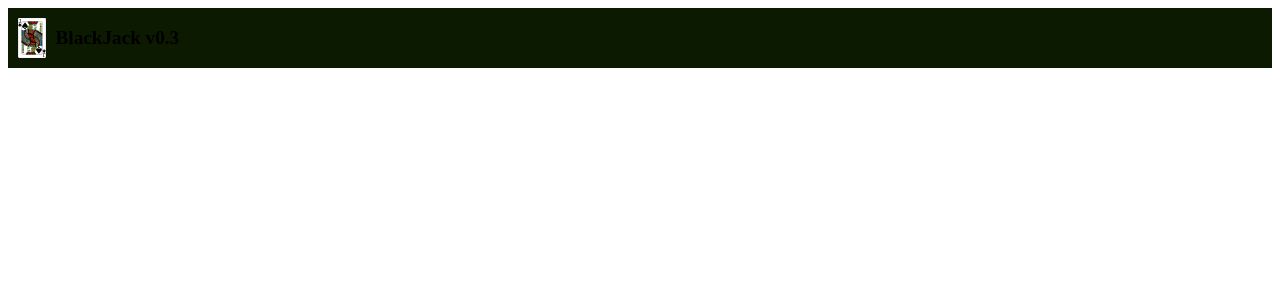
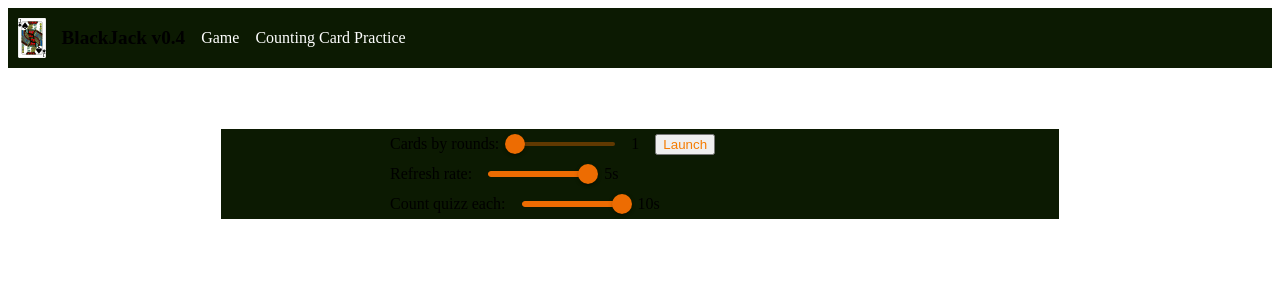
Before and after one commit to alchekroun/blackjack, a React (Vite) app: page /practice in a window 1280 px wide. Shown: the top 300 px of the page. Built offline with nearby package versions, Linux system fonts and the light colour scheme; the HTML template or start-up script is replaced by a standard one.

Commit message:
Add practice page

```diff
--- a/src/components/ConfirmationDialog.jsx
+++ b/src/components/ConfirmationDialog.jsx
@@ -18,8 +18,8 @@ const ConfirmationDialog = ({ confiramtionMessage, showConfirmationDialog, setSh
                 </DialogContentText>
             </DialogContent>
             <DialogActions>
-                <button onClick={() => handleClose(true)}>Yes</button>
-                <button onClick={() => handleClose(false)}>No</button>
+                <button className="action-button" onClick={() => handleClose(true)}>Yes</button>
+                <button className="action-button" onClick={() => handleClose(false)}>No</button>
             </DialogActions>
         </Dialog>
     )
--- a/src/components/Hand.jsx
+++ b/src/components/Hand.jsx
@@ -5,7 +5,7 @@ import { Deck } from "../lib/Deck";
 
 import '../styles/details.css'
 
-const Hand = ({ name, gameCards, activeHand = true }) => {
+const Hand = ({ name, gameCards, activeHand = true, displayScore = true }) => {
     const [handCards, setHandCards] = useState([]);
     const [score, setScore] = useState(0);
 
@@ -18,7 +18,7 @@ const Hand = ({ name, gameCards, activeHand = true }) => {
     return (
         <Box>
             <h3 style={{ color: activeHand ? '#FFF' : '#0c1a02' }}>{name}</h3>
-            <p>Score : {score}</p>
+            {displayScore ? <p>Score : {score}</p> : null}
             <Box sx={{
                 display: 'flex',
                 justifyContent: 'center'
--- a/src/components/Header.jsx
+++ b/src/components/Header.jsx
@@ -1,10 +1,15 @@
-import { AppBar, Box, IconButton, Typography } from "@mui/material";
+import '../styles/header.css'
+import { Stack } from '@mui/material'
 
 const Header = () => {
     return (
         <header>
-            <img src="/svg-cards/jack_of_spades2.svg" alt="Logo" />
-            <span>BlackJack v0.3</span>
+            <Stack direction='row' spacing={2} alignItems={"center"} justifyItems={"flex-start"}>
+                <img src="/svg-cards/jack_of_spades2.svg" alt="Logo" />
+                <span>BlackJack v0.4</span>
+                <a href='/'>Game</a>
+                <a href='/practice'>Counting Card Practice</a>
+            </Stack>
         </header>
     )
 }
--- /dev/null
+++ b/src/components/PracticeSetup.jsx
@@ -0,0 +1,90 @@
+import { Box, Stack, Slider } from "@mui/material";
+
+const PracticeSetup = ({ cardsToDisplay, setCardsToDisplay: setCardsToDisplay, gameLive, setGameLive, refreshRateCards, setRefreshRateCards, timerQuizz, setTimerQuizz }) => {
+    return (
+        <Stack className="playerActions">
+            <Box sx={{
+                display: 'flex',
+                alignItems: 'center',
+                justifyContent: 'center'
+            }}>
+                {
+                    gameLive ?
+                        <button className="action-button" onClick={() => setGameLive(false)}>
+                            Stop
+                        </button>
+                        :
+                        <Stack spacing={2} direction="row" alignItems="center" sx={{ width: 500 }}>
+                            <span>Cards by rounds:</span>
+                            <Slider
+                                step={1}
+                                onChange={(e) => setCardsToDisplay(e.target.value)}
+                                max={5}
+                                min={1}
+                                color="warning"
+                                sx={{ width: 100 }}
+                                defaultValue={cardsToDisplay}
+                            />
+                            <span>{cardsToDisplay}</span>
+                            <button className="action-button" onClick={() => setGameLive(true)}>
+                                Launch
+                            </button>
+                        </Stack>
+
+                }
+            </Box>
+            <Box sx={{
+                display: 'flex',
+                alignItems: 'center',
+                justifyContent: 'center'
+            }}>
+                {
+                    gameLive ?
+                        null
+                        :
+                        <Stack spacing={2} direction="row" alignItems="center" sx={{ width: 500 }}>
+                            <span>Refresh rate:</span>
+                            <Slider
+                                step={1}
+                                onChange={(e) => setRefreshRateCards(e.target.value * 1000)}
+                                max={10}
+                                min={1}
+                                color="warning"
+                                sx={{ width: 100 }}
+                                defaultValue={refreshRateCards}
+                            />
+                            <span>{refreshRateCards / 1000}s</span>
+                        </Stack>
+
+                }
+            </Box>
+            <Box sx={{
+                display: 'flex',
+                alignItems: 'center',
+                justifyContent: 'center'
+            }}>
+                {
+                    gameLive ?
+                        null
+                        :
+                        <Stack spacing={2} direction="row" alignItems="center" sx={{ width: 500 }}>
+                            <span>Count quizz each:</span>
+                            <Slider
+                                step={1}
+                                onChange={(e) => setTimerQuizz(e.target.value * 1000)}
+                                max={10}
+                                min={1}
+                                color="warning"
+                                sx={{ width: 100 }}
+                                defaultValue={timerQuizz}
+                            />
+                            <span>{timerQuizz / 1000}s</span>
+                        </Stack>
+
+                }
+            </Box>
+        </Stack>
+    )
+}
+
+export default PracticeSetup;
--- a/src/components/Statistics.jsx
+++ b/src/components/Statistics.jsx
@@ -29,7 +29,7 @@ const Statistics = ({ deck, dealerHand, playerHand }) => {
             <p>P_player(10) : {(getTenPlayerProba * 100).toFixed(2)} %</p>
             <p>P_dealer(10) : {(getTenDealerProba * 100).toFixed(2)} %</p>
             <p>Cards Left : {deck.shoe.length} - Cards Drawns : {deck.trash.length}</p>
-            <button>
+            <button className="action-button">
                 <img src="/settings_orange.svg" alt="logo-settings" width={25} height={25} />
             </button>
         </Box>
--- a/src/pages/BlackJackPage.jsx
+++ b/src/pages/BlackJackPage.jsx
@@ -1,7 +1,6 @@
 import { useEffect, useState } from 'react'
 import Cookie from 'universal-cookie'
 import '../styles/App.css'
-
 import { Deck, Card } from '../lib/Deck';
 import PlayerActions from '../components/PlayerActions'
 import PlayerInfos from '../components/PlayerInfos'
--- a/src/pages/PracticePage.jsx
+++ b/src/pages/PracticePage.jsx
@@ -1,5 +1,57 @@
+import { Grid } from "@mui/material";
+import PracticeSetup from "../components/PracticeSetup";
+import { useEffect, useState } from "react";
+import { Deck, Card } from '../lib/Deck';
+import Hand from "../components/Hand";
+
+
 const PracticePage = () => {
 
+    const [deck, setDeck] = useState(new Deck(4));
+    const [gameLive, setGameLive] = useState(false);
+    const [cardsToDisplay, setCardsToDisplay] = useState(1);
+    const [timerQuizz, setTimerQuizz] = useState(10000); // 10s by default
+    const [refreshRateCards, setRefreshRateCards] = useState(5000); // 5s by default
+    const [handDrawn, setHandDrawn] = useState([]);
+    const [intervalId, setIntervalId] = useState();
+
+    const nextRound = () => {
+        if (gameLive) {
+            let tmpCards = [];
+            for (let i = 0; i < cardsToDisplay; i++) {
+                tmpCards.push(deck.draw());
+            }
+            setHandDrawn(tmpCards);
+        }
+    }
+
+    useEffect(() => {
+        if (gameLive) {
+            nextRound();
+            const id = setInterval(nextRound, refreshRateCards);
+            setIntervalId(id);
+        } else {
+            setHandDrawn([]);
+            clearInterval(intervalId);
+        }
+    }, [gameLive]);
+
+    return (
+        <div>
+            <Grid container>
+                <Grid item xs={12}>
+                    <Hand name={gameLive ? "Live" : "Press Start to Launch"} gameCards={handDrawn} displayScore={false} />
+                </Grid>
+                <Grid item xs={12} md={2}>
+                </Grid>
+                <Grid item xs={12} md={8}>
+                    <PracticeSetup cardsToDisplay={cardsToDisplay} setCardsToDisplay={setCardsToDisplay} gameLive={gameLive} setGameLive={setGameLive} refreshRateCards={refreshRateCards} setRefreshRateCards={setRefreshRateCards} timerQuizz={timerQuizz} setTimerQuizz={setTimerQuizz} />
+                </Grid>
+                <Grid item xs={12} md={2}>
+                </Grid>
+            </Grid>
+        </div>
+    )
 }
 
 export default PracticePage;
--- /dev/null
+++ b/src/styles/header.css
@@ -0,0 +1,11 @@
+header a {
+    font-size: 1em;
+    font-weight: 500;
+    font-family: inherit;
+    color: #fff;
+    text-decoration: inherit;
+}
+
+header a:hover {
+    color: #f57c00;
+}
--- a/src/styles/index.css
+++ b/src/styles/index.css
@@ -18,21 +18,11 @@ body {
   margin: 0 auto;
 }
 
-a {
-  font-weight: 500;
-  color: #646cff;
-  text-decoration: inherit;
-}
-
-a:hover {
-  color: #535bf2;
-}
-
 h1 {
   font-size: 3.2em;
 }
 
-button {
+.action-button {
   border-radius: 8px;
   border: 1px solid transparent;
   padding: 0.6em 1.2em;
@@ -44,26 +34,11 @@ button {
   transition: border-color 0.25s;
 }
 
-button:hover {
+.action-button:hover {
   border-color: #f57c00;
 }
 
-button:focus,
-button:focus-visible {
+.action-button:focus,
+.action-button:focus-visible {
   outline: 4px auto -webkit-focus-ring-color;
 }
-
-@media (prefers-color-scheme: light) {
-  :root {
-    color: #213547;
-    background-color: #ffffff;
-  }
-
-  a:hover {
-    color: #747bff;
-  }
-
-  button {
-    background-color: #f9f9f9;
-  }
-}
```
Also changed, not shown: src/components/PlayerActions.jsx (+8 -8 lines), 1 other file (tests, documents, lock files or other folders).
